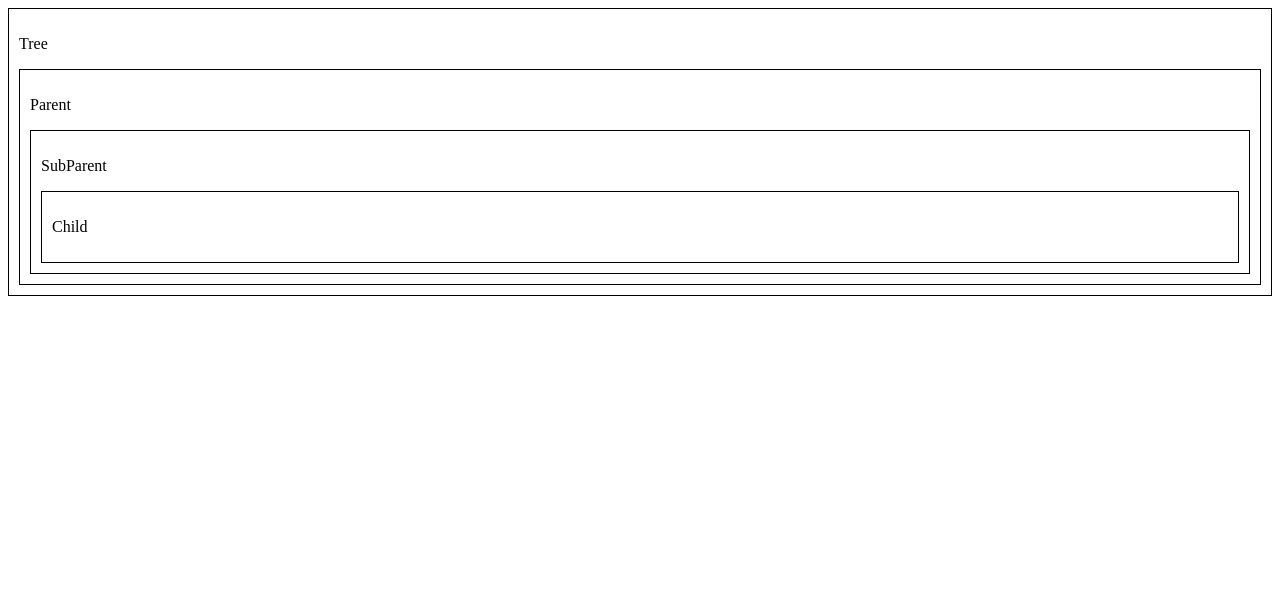
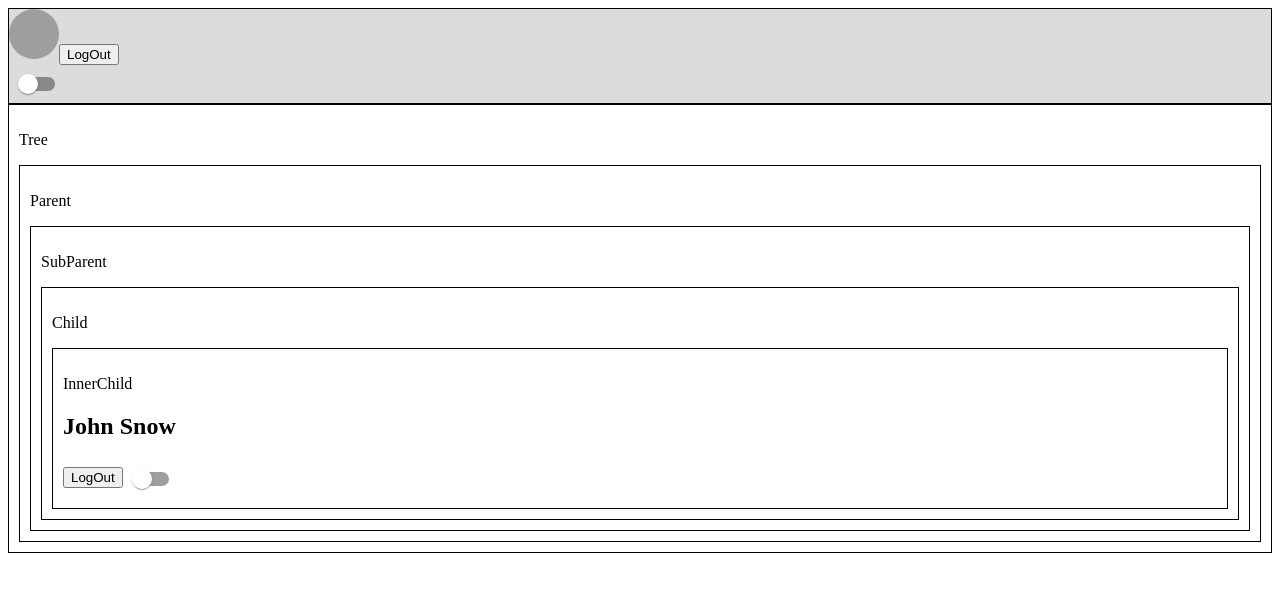
Before and after one commit to freshcodeAlice/fm-2023-react-welcome, a React (Create React App) app: page / in a window 1280 px wide. Shown: the top 592 px of the page. Built offline with nearby package versions, Linux system fonts and the light colour scheme; grey boxes are pictures that could not be loaded.

Commit message:
useContext task resolve

```diff
--- a/src/components/App.js
+++ b/src/components/App.js
@@ -52,9 +52,12 @@ class App extends Component {
   render() {
     const { user, theme } = this.state;
     return (
-      <ThemeContext.Provider value={[theme, this.changeTheme]} >
-        <Tree />
-      </ThemeContext.Provider>
+      <UserContext.Provider value={[user, this.logOut]}>
+        <ThemeContext.Provider value={[theme, this.changeTheme]} >
+          <Header />
+          <Tree />
+        </ThemeContext.Provider>
+      </UserContext.Provider>
 
     );
   }
--- a/src/components/Header/UserMenu/index.js
+++ b/src/components/Header/UserMenu/index.js
@@ -1,14 +1,15 @@
-import React from 'react';
+import React, {useContext} from 'react';
 import UserContext from '../../../contexts/UserContext';
 import withUser from '../../../HOCs/withUser';
 
 const UserMenu = (props) => {
+    const [user, setUser] = useContext(UserContext);
     return (
         <div>
-            {props.user && <img src={props.user.avatar} style={{ width: '50px', height: '50px', borderRadius: '50%' }} />}
-            <button onClick={props.setUser}>LogOut</button>
+            {user && <img src={user.avatar} style={{ width: '50px', height: '50px', borderRadius: '50%' }} />}
+            <button onClick={setUser}>LogOut</button>
         </div>
     );
 }
 
-export default withUser(UserMenu);
+export default UserMenu;
--- a/src/components/Header/index.js
+++ b/src/components/Header/index.js
@@ -1,4 +1,4 @@
-import React from 'react';
+import React, {useContext} from 'react';
 import UserMenu from './UserMenu';
 import styles from './Header.module.css';
 import ThemeContext from '../../contexts/ThemeContext';
@@ -10,19 +10,22 @@ import withTheme from '../../HOCs/withTheme';
 const { THEMES } = CONSTANSTS;
 
 function Header(props) {
+    const [theme, setTheme] = useContext(ThemeContext);
+
+
     const themeToggler = () => {
-        props.setTheme(props.theme === THEMES.DARK ? THEMES.LIGHT : THEMES.DARK)
+        setTheme(theme === THEMES.DARK ? THEMES.LIGHT : THEMES.DARK)
     }
 
     const cn = cx({
-        [styles.dark]: props.theme === THEMES.DARK,
-        [styles.light]: props.theme === THEMES.LIGHT
+        [styles.dark]: theme === THEMES.DARK,
+        [styles.light]: theme === THEMES.LIGHT
     });
     return (
         <div className={cn}>
             <UserMenu />
             <Switch
-                checked={props.theme === THEMES.DARK}
+                checked={theme === THEMES.DARK}
                 onChange={themeToggler}
             />
         </div>
@@ -40,9 +43,5 @@ function Header(props) {
 //     )
 // }
 
-const HeaderWithTheme = withTheme(Header);
 
-
-
-
-export default HeaderWithTheme;
+export default Header;
--- a/src/components/Tree/Parent/SubParent/Child/InnerChild/index.js
+++ b/src/components/Tree/Parent/SubParent/Child/InnerChild/index.js
@@ -1,4 +1,4 @@
-import React from 'react';
+import React, {useContext} from 'react';
 import UserContext from '../../../../../../contexts/UserContext';
 import ThemeContext from '../../../../../../contexts/ThemeContext';
 import Switch from '@mui/material/Switch';
@@ -9,7 +9,9 @@ import withUser from '../../../../../../HOCs/withUser';
 const { THEMES } = CONSTANSTS;
 
 const InnerChild = (props) => {
-     const {user, theme, setTheme, setUser}= props;
+    const [theme, setTheme] = useContext(ThemeContext);
+    const [user, setUser] = useContext(UserContext);
+
     const themeToggler = () => {
         setTheme(theme === THEMES.DARK ? THEMES.LIGHT : THEMES.DARK)
     }
@@ -28,4 +30,4 @@ const InnerChild = (props) => {
 }
 
 
-export default withUser(withTheme(InnerChild));
+export default InnerChild;
--- a/src/components/Tree/Parent/SubParent/Child/index.js
+++ b/src/components/Tree/Parent/SubParent/Child/index.js
@@ -5,7 +5,7 @@ const Child = (props) => {
     return (
         <div style={{border: 'inherit', padding: '10px'}}>
             <p>Child</p>
-            {/* <InnerChild /> */}
+            <InnerChild />
         </div>
     );
 }
```
